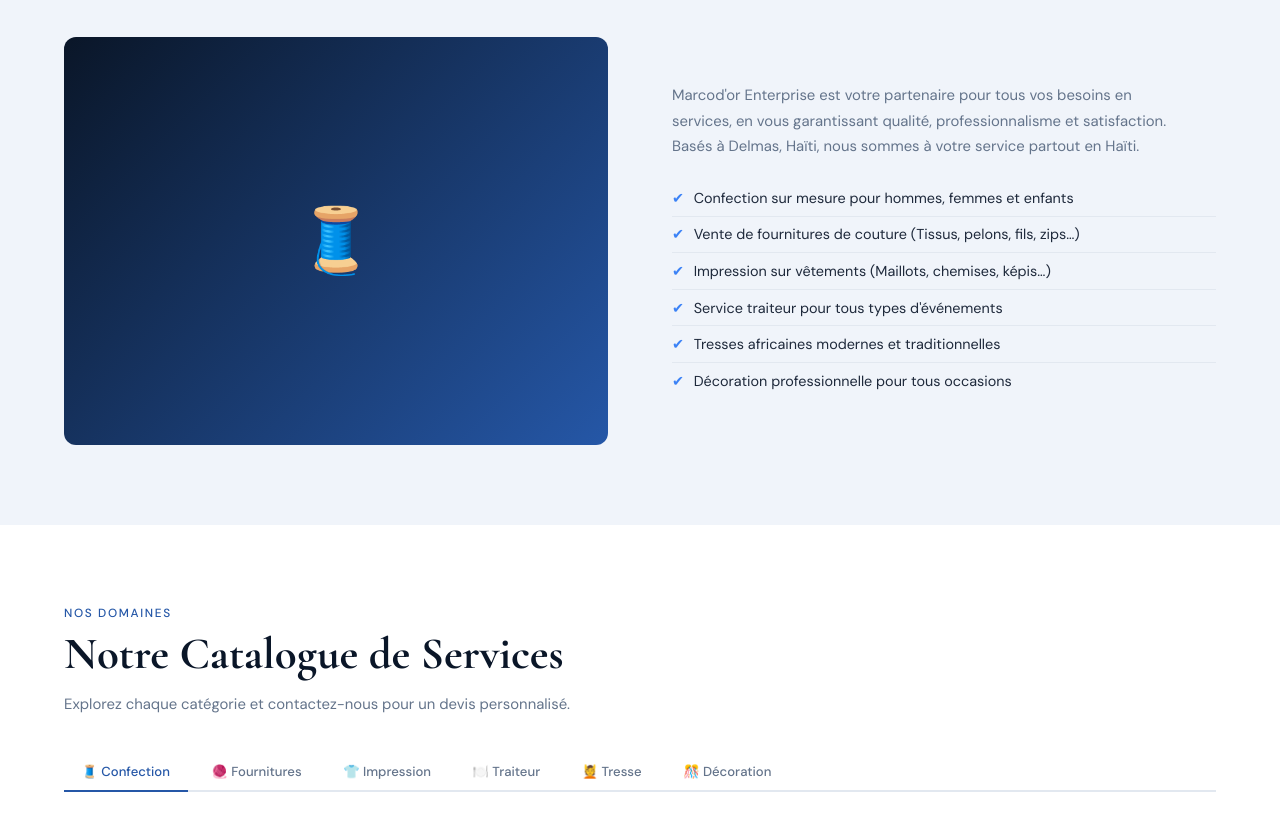
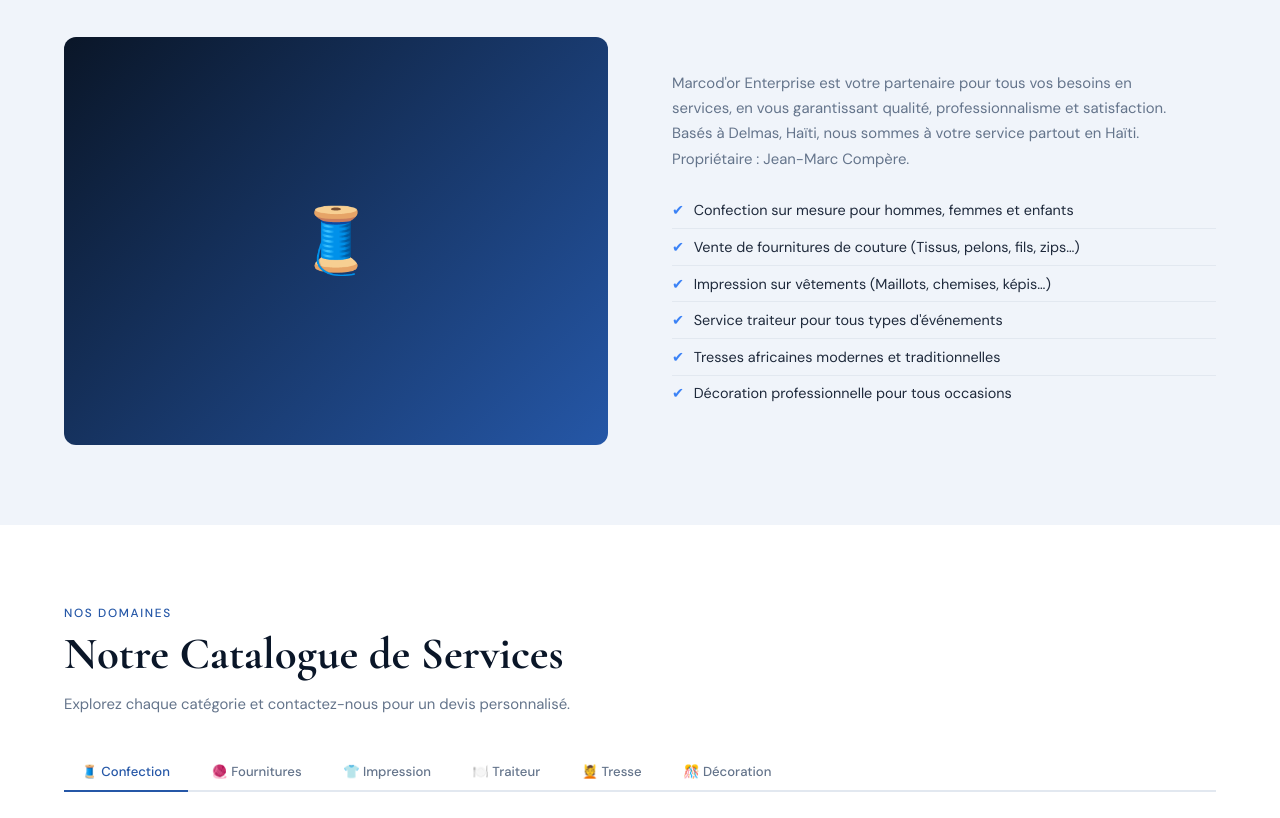
Before and after one commit to marcodor7/marcodorenterprise.github.io, a plain HTML site: page index.html in a window 1280 px wide. Shown: the part 1142-1960 px from the top of the page. Drawn offline with nearby package versions, Linux system fonts and the light colour scheme.

Commit message:
Update index.html
Jean-Marc Compère

```diff
--- a/index.html
+++ b/index.html
@@ -233,7 +233,7 @@
   <div class="about-grid">
     <div class="about-visual reveal"><div class="about-img-box">🧵</div></div>
     <div class="about-text reveal">
-      <p class="section-sub">Marcod'or Enterprise est votre partenaire pour tous vos besoins en services, en vous garantissant qualité, professionnalisme et satisfaction. Basés à Delmas, Haïti, nous sommes à votre service partout en Haïti.</p>
+      <p class="section-sub">Marcod'or Enterprise est votre partenaire pour tous vos besoins en services, en vous garantissant qualité, professionnalisme et satisfaction. Basés à Delmas, Haïti, nous sommes à votre service partout en Haïti. Propriétaire : Jean-Marc Compère.</p>
       <ul>
         <li><span class="check">✔</span> Confection sur mesure pour hommes, femmes et enfants</li>
         <li><span class="check">✔</span> Vente de fournitures de couture (Tissus, pelons, fils, zips…)</li>
```
